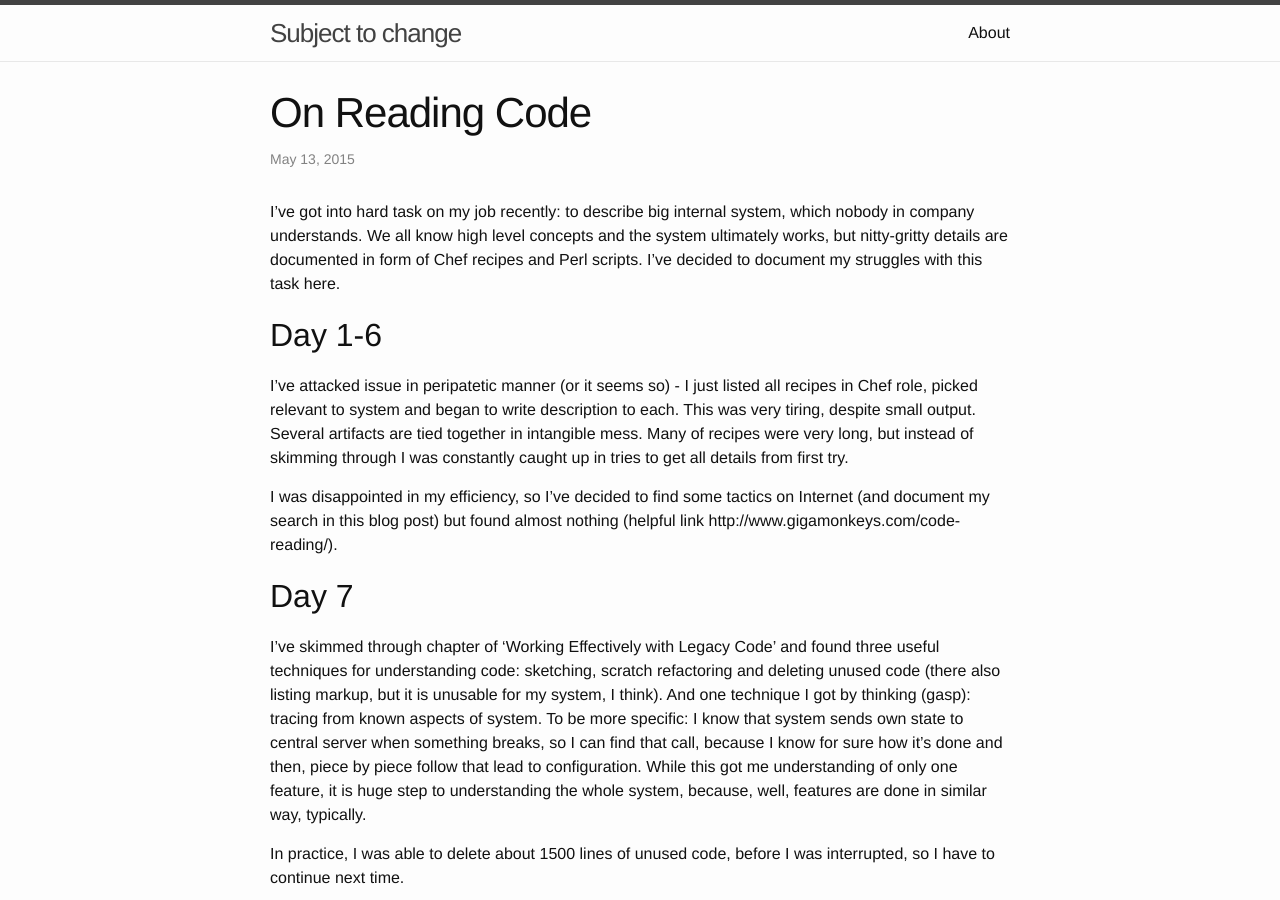
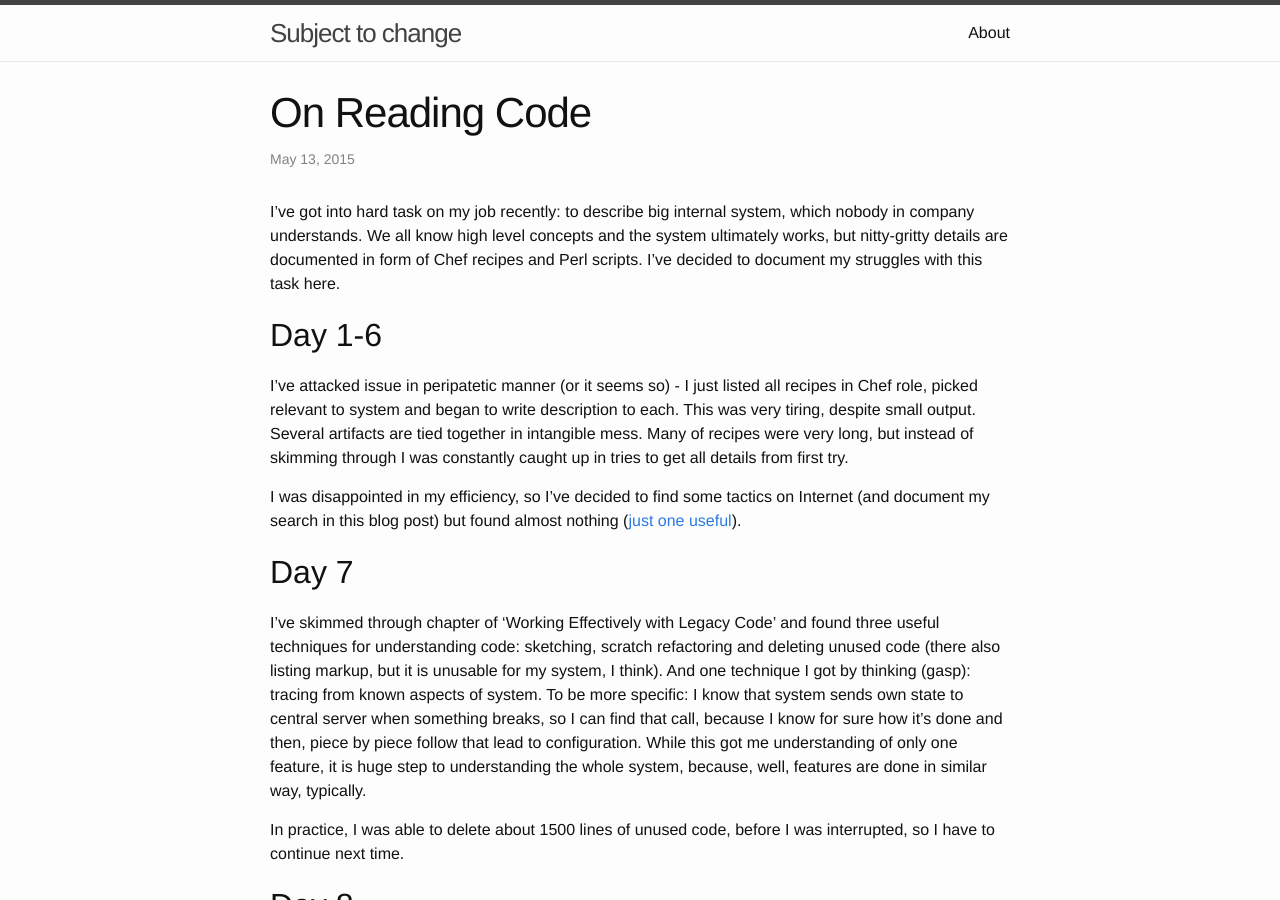
Before and after one commit to jamert/jamert.github.io, a Jekyll site: the page built from _posts/2015-05-13-on-reading-code.markdown, in a window 1280 px wide and 900 px high. Built offline with Jekyll 4.4.1, drawn with Linux system fonts in a browser that asks for light colours.

Commit message:
Fix link

```diff
--- a/_posts/2015-05-13-on-reading-code.markdown
+++ b/_posts/2015-05-13-on-reading-code.markdown
@@ -22,7 +22,7 @@ through I was constantly caught up in tries to get all details from first try.
 
 I was disappointed in my efficiency, so I've decided
 to find some tactics on Internet (and document my search in this blog post)
-but found almost nothing (helpful link http://www.gigamonkeys.com/code-reading/).
+but found almost nothing ([just one useful](http://www.gigamonkeys.com/code-reading/)).
 
 
 ## Day 7
```
